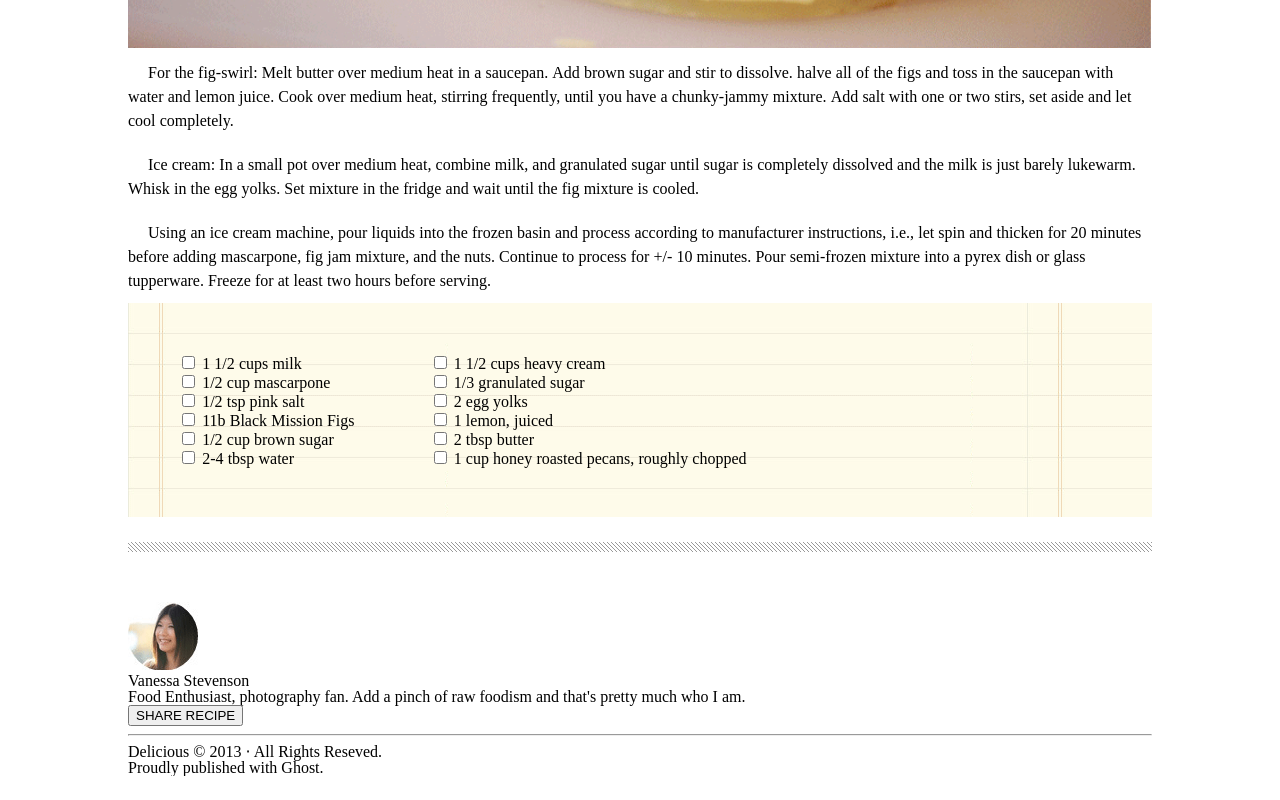
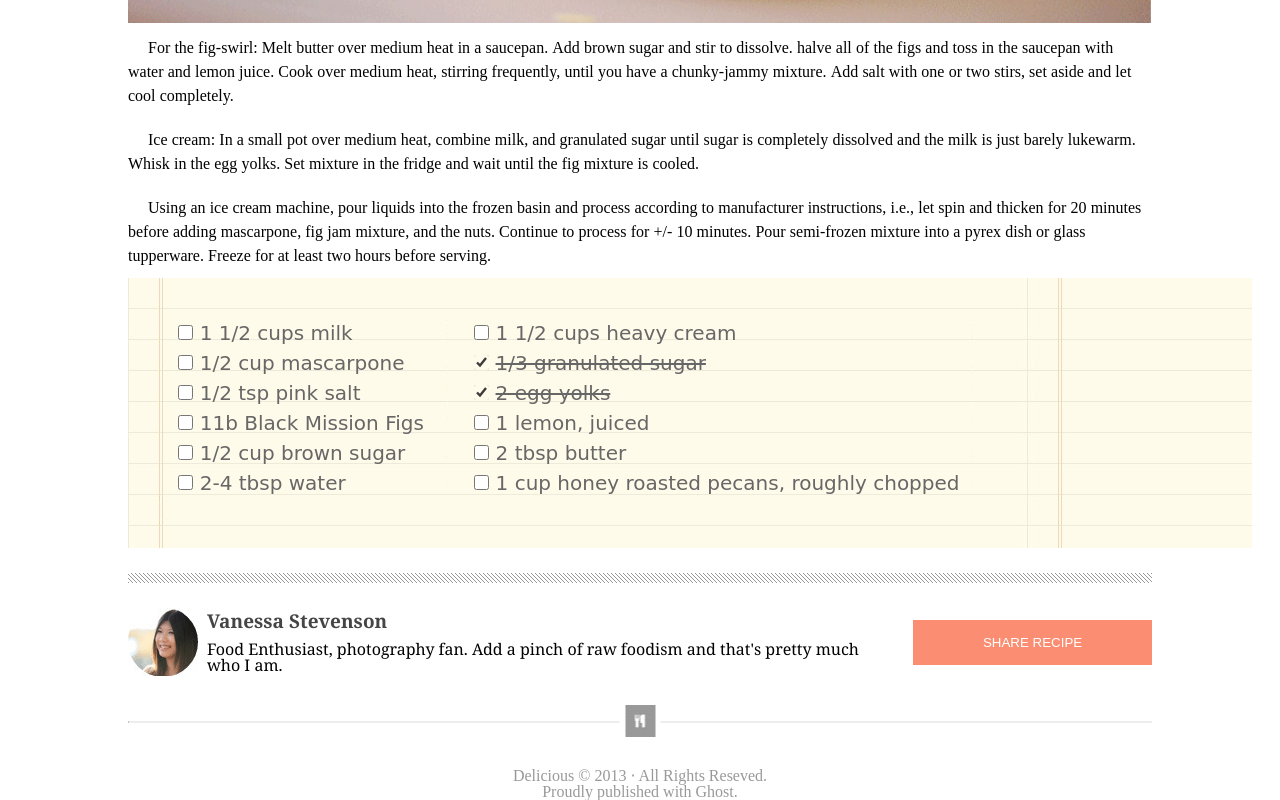
Before and after one commit to CodingKao/chocolate-pizza, a plain HTML site: page index.html in a window 1280 px wide. Shown: the part 843-1643 px from the top of the page. Before the commit the page ends 1619 px from the top, so only its background shows below. Drawn offline with Linux system fonts and the light colour scheme; a web font is replaced by a local one.

Commit message:
adding styles for footer and blog bottom

```diff
--- a/index.html
+++ b/index.html
@@ -88,18 +88,18 @@
                     <input type="checkbox" name="iFigs" id="figs">
                     <label for="water">2-4 tbsp water</label>
                   </div>
-                  </div>
+                </div>
             <div class="items">
                 <div>
                     <input type="checkbox" name="iFigs" id="figs">
                     <label for="heavycream">1 1/2 cups heavy cream</label>
                   </div>
                   <div>
-                    <input type="checkbox" name="iFigs" id="figs">
+                    <input type="checkbox" name="iFigs" id="figs" checked>
                     <label for="granularSugar">1/3 granulated sugar</label>
                   </div>
                   <div>
-                    <input type="checkbox" name="iFigs" id="figs">
+                    <input type="checkbox" name="iFigs" id="figs" checked>
                     <label for="yolks">2 egg yolks</label>
                   </div>
                   <div>
@@ -123,20 +123,20 @@
        <section class="BlogBottom">
 
             <img src="img/van-pic.png" alt="" class="">
-            <section class="">
+            <section class="authorInfo">
                 <h3 class="">Vanessa Stevenson</h3>
                 <p class="">Food Enthusiast, photography fan. Add a pinch of raw foodism and that's pretty much who I am.</p>
             </section>
             <button class="">SHARE RECIPE</button>
        </section>
 
-       <hr>
 
     </main>
 
     <footer class="">
-        <p>Delicious &copy; 2013 &sdot; All Rights Reseved.</p>
-        <p>Proudly published with Ghost.</p>
+      <hr class="footerLogo">
+      <p>Delicious &copy; 2013 &sdot; All Rights Reseved. <br>
+        Proudly published with Ghost.</p>
     </footer>
 </body>
 </html>
--- a/style.css
+++ b/style.css
@@ -36,14 +36,17 @@ nav {
     background-image: url('img/hr-img.png');
     padding: 5px 0;
     border: none;
-    margin-top: 25px;
-    margin-bottom: 50px;
+    margin: 25px 0;
 }
 
 h2 {
     font-family: 'Roboto Condensed', sans-serif;
     font-size: 35px;
     font-weight: bold;
+}
+
+.BlogTop{
+    margin-top: 25px ;
 }
 
 .BlogTop div {
@@ -70,14 +73,92 @@ h2 {
 
 .list {
     background-image: url(img/list-bg.png);
-    padding: 50px;
+    /* background-repeat: no-repeat; */
+    object-fit: fill;
+    padding: 45px 50px;
     display: flex;
+    width: 100%;
 }
 
 .list .items {
+    /* display: flex; */
+    /* flex-direction: column; */
+    padding-right: 50px;
+    font-family: 'Edu NSW ACT Foundation', cursive;
+    font-size: 20px;
+}
+
+.list .items div{
+    margin-bottom: 10px;
+}
+input[type="checkbox"]{
+    accent-color: rgb(254,251,234);
+    /* appearance: none; */
+    background-color: rgb(254,251,234);
+    margin: 0;
+    width: 1.15em;
+    height: 1.15em;
+    border: 0.15em solid rgba(128, 128, 128, 0.7);
+    border-radius: 4px;
+}
+label{
+    color: rgb(104, 103, 103);
+}
+
+input:checked + label{
+    text-decoration: line-through;
+}
+
+.BlogBottom{
+    display: flex;
+    align-items: center;
+    justify-content: space-around;
+}
+
+.authorInfo{
+    font-family: Georgia, 'Times New Roman', Times, serif;
     display: flex;
     flex-direction: column;
-    margin-right: 75px;
-    font-family: 'Edu NSW ACT Foundation', cursive;
-    font-family: 'Noto Serif Lao', serif;
+    padding-left: 8px;
+    padding-right: 30px;
 }
+
+.authorInfo h3{
+    font-weight: 700;
+    padding-bottom: 10px;
+    font-size: 19px;
+    color: rgb(69, 69, 69);
+}
+
+.BlogBottom button{
+    background-color: rgb(250, 141, 114);
+    color: #fff;
+    width: 25%;
+    padding: 15px 15px;
+    border: none;
+}
+
+footer{
+    color: #999
+}
+
+/* credit to https://stackoverflow.com/questions/14202089/custom-hr-with-image-character-in-the-center */
+
+hr.footerLogo{
+    margin: 45px 0;
+    border-top: 1px solid rgba(153, 153, 153, 0.20);
+}
+
+hr.footerLogo::after{
+    content: url(./img/small-logo.png);
+    left: 50%;
+    position: absolute;
+    transform: translateY(-50%) translateX(-50%);
+    /* Controls the whitespace around the symbol */
+    padding: 5px;
+    background: #fff;
+}
+
+footer p{
+    text-align: center;
+}
```
